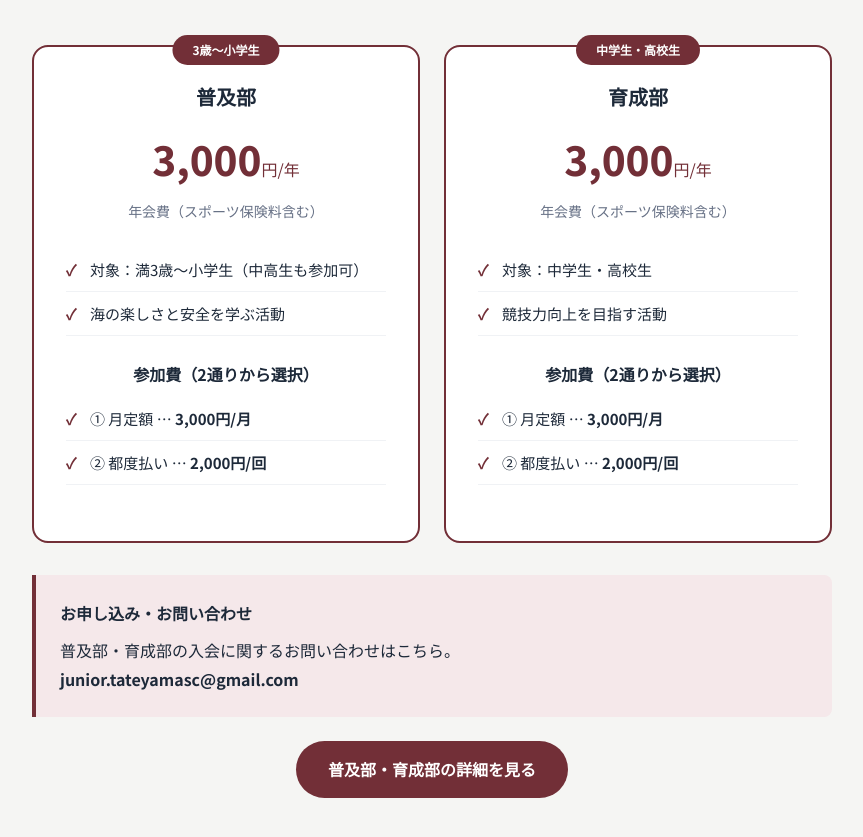
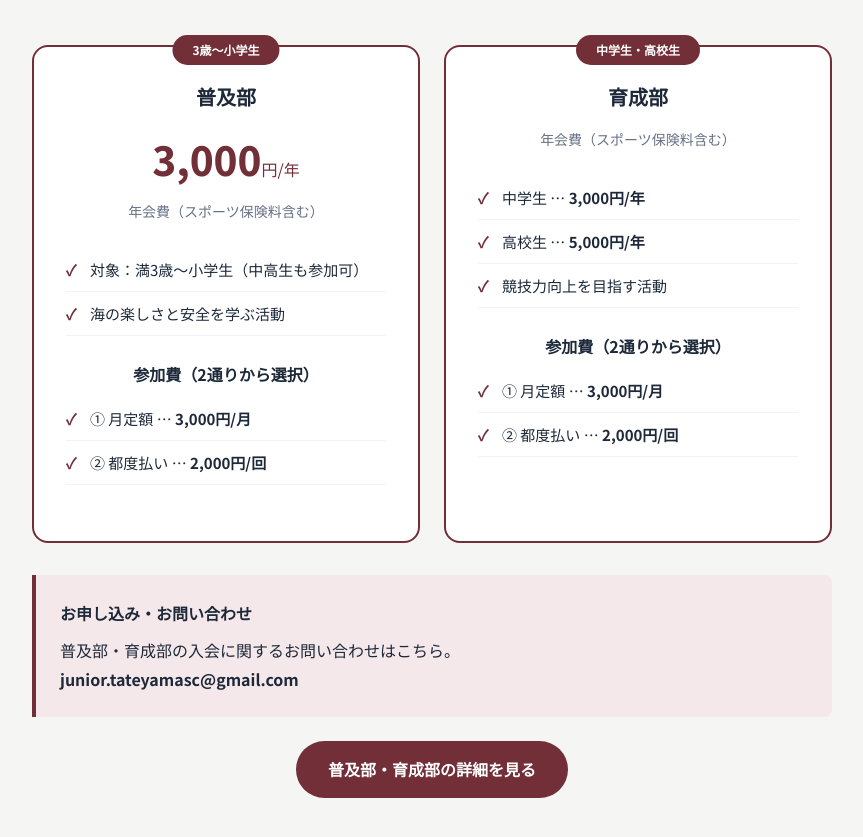
Before and after one commit to nagomi2014/tateyama-surf-club, a plain HTML site: page join.html in a window 1280 px wide. Shown: the part 1644-2481 px from the top of the page, without its empty margins (208-1071 px from the left). Drawn offline with Linux system fonts and the light colour scheme.

Commit message:
育成部の年会費を中学生3,000円/高校生5,000円に分けて表記
Co-Authored-By: Claude Opus 4.6 (1M context) <noreply@anthropic.com>

```diff
--- a/join.html
+++ b/join.html
@@ -128,10 +128,10 @@
         <div class="price-card price-card--featured">
           <div class="price-card__badge">中学生・高校生</div>
           <h3 class="price-card__name">育成部</h3>
-          <div class="price-card__price">3,000<small>円/年</small></div>
-          <p class="price-card__note">年会費（スポーツ保険料含む）</p>
+          <p class="price-card__note" style="margin-top: 12px;">年会費（スポーツ保険料含む）</p>
           <ul class="price-card__features">
-            <li>対象：中学生・高校生</li>
+            <li>中学生 … <strong>3,000円/年</strong></li>
+            <li>高校生 … <strong>5,000円/年</strong></li>
             <li>競技力向上を目指す活動</li>
           </ul>
           <p style="font-weight: 700; margin-top: 16px; margin-bottom: 8px;">参加費（2通りから選択）</p>
```
